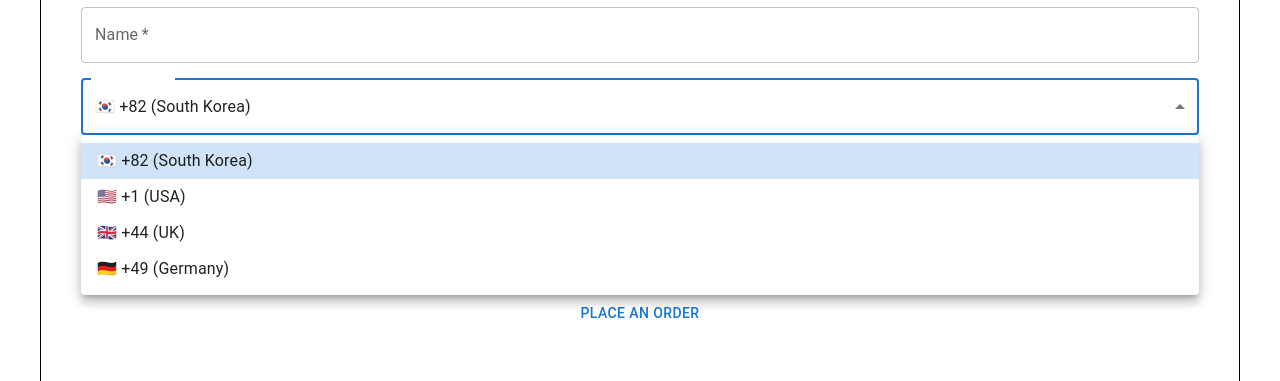
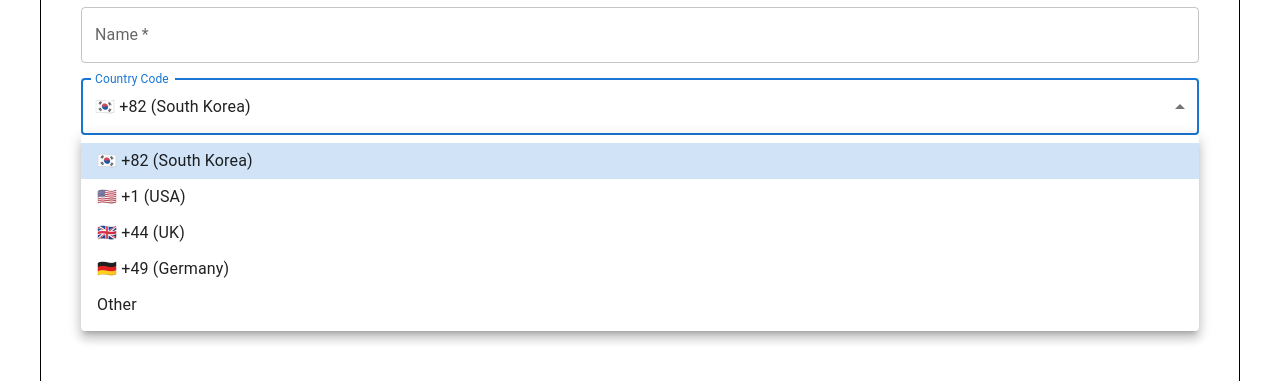
Before and after one commit to deokgonkim/site-public, a React (Create React App) app in the folder apps/guest/: page /guest/1 in a window 1280 px wide. Both pictures are taken after a click on the element "🇰🇷 +82 (South Korea)". Shown: the part 132-513 px from the top of the page. Built offline with nearby package versions, Linux system fonts and the light colour scheme; no server answers.

Commit message:
feat: update guest

```diff
--- a/apps/guest/src/pages/first.jsx
+++ b/apps/guest/src/pages/first.jsx
@@ -3,7 +3,9 @@ import { useParams } from "react-router-dom";
 import {
   Button,
   Container,
+  FormControl,
   InputAdornment,
+  InputLabel,
   MenuItem,
   Select,
   Typography,
@@ -79,7 +81,12 @@ const FirstPage = () => {
             onChange={(e) => setCustomerName(e.target.value)}
             required
           />
+          <FormControl variant="outlined">
+            <InputLabel id="country-code-label">
+              {intl.formatMessage({ id: "field.countryCode" })}
+            </InputLabel>
             <Select
+              label={intl.formatMessage({ id: "field.countryCode" })}
               labelId="country-code-label"
               id="country-code"
               value={countryCode}
@@ -87,19 +94,23 @@ const FirstPage = () => {
                 setCountryCode(e.target.value);
                 setCustomerPhone("");
               }}
-            label="Country Code"
             >
               <MenuItem value="+82">🇰🇷 +82 (South Korea)</MenuItem>
               <MenuItem value="+1">🇺🇸 +1 (USA)</MenuItem>
               <MenuItem value="+44">🇬🇧 +44 (UK)</MenuItem>
               <MenuItem value="+49">🇩🇪 +49 (Germany)</MenuItem>
+              <MenuItem value="">
+                {intl.formatMessage({ id: "other" })}
+              </MenuItem>
               {/* Add more countries as needed */}
             </Select>
+          </FormControl>
           {/* 뭔가 마음에 안드는 전화번호 핸들링이다. */}
           {/* iOS Safari에서 countryCode가 포함된 번호 Auto fill 할 때, */}
           {/* 국가코드가 날라가서, 국가코드 컬럼이 들어가고, 값에 대한 조작이 발생하고 있다. */}
           <TextField
             label={intl.formatMessage({ id: "field.phone" })}
+            name="phone"
             autoComplete="mobile tel"
             type="tel"
             value={
@@ -109,16 +120,19 @@ const FirstPage = () => {
             }
             onChange={(e) => {
               if (
-                e.target.value.startsWith("+") &&
+                e.target.value.match(/^\+\d/) &&
                 !e.target.value.startsWith(countryCode)
               ) {
                 setCustomerPhone("");
                 return;
               }
+              const cleanNumber = e.target.value.startsWith("+")
+                ? "+" + e.target.value.replace(/\D/g, "")
+                : e.target.value.replace(/\D/g, "");
               setCustomerPhone(
                 e.target.value.startsWith(countryCode)
-                  ? e.target.value
-                  : countryCode + e.target.value
+                  ? cleanNumber
+                  : countryCode + cleanNumber
               );
             }}
             required
--- a/apps/guest/src/resources/messages.en.json
+++ b/apps/guest/src/resources/messages.en.json
@@ -2,6 +2,7 @@
     "breadcrumb.final": "Almost Done",
     "breadcrumb.home": "Shop",
     "breadcrumb.reservation": "Reservation",
+    "field.countryCode": "Country Code",
     "field.name": "Name",
     "field.phone": "Phone",
     "field.orderItem": "Order Item",
@@ -11,5 +12,6 @@
     "first.title": "Make a reservation",
     "first.placeOrder": "Place an order",
     "first.orderPlaced": "Order placed successfully",
-    "greeting": "Hello!"
+    "greeting": "Hello!",
+    "other": "Other"
 }
--- a/apps/guest/src/resources/messages.ko.json
+++ b/apps/guest/src/resources/messages.ko.json
@@ -2,6 +2,7 @@
     "breadcrumb.final": "완료",
     "breadcrumb.home": "샵",
     "breadcrumb.reservation": "예약",
+    "field.countryCode": "국가 코드",
     "field.name": "이름",
     "field.phone": "전화번호",
     "field.orderItem": "예약 항목",
@@ -11,5 +12,6 @@
     "final.title": "예약 완료",
     "final.guide": "예약에 대한 알림 사항을 아래 채널을 통해 받으실 수 있습니다.",
     "final.enter": "{name}으로 받기",
-    "greeting": "안녕하세요!"
+    "greeting": "안녕하세요!",
+    "other": "기타 직접입력"
 }
```
Lines whose indentation alone changed are shown as unchanged.
